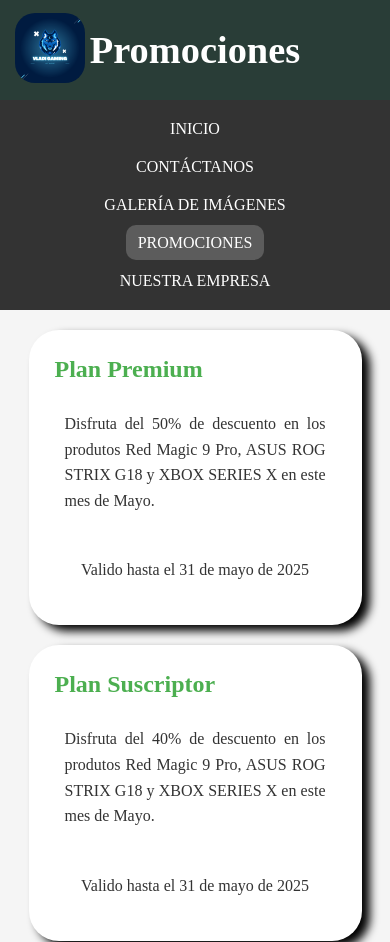
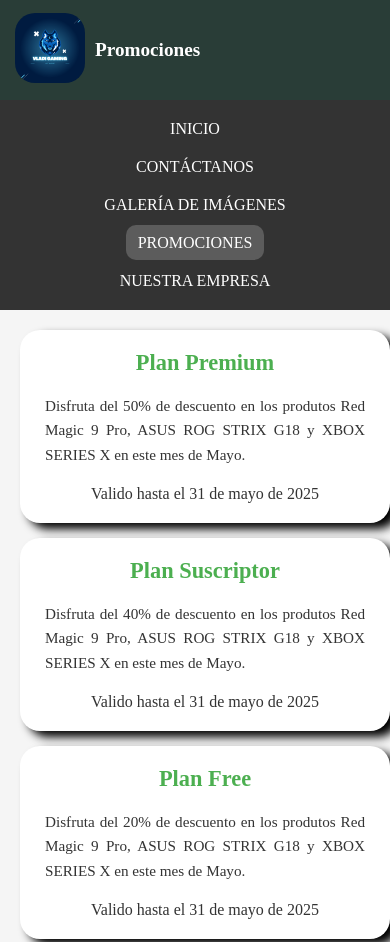
Before and after one commit to Ascencio7/Parcial-2---DPW, a plain HTML site: page tem/promociones.html in a window 390 px wide. Shown: the top 942 px of the page. Drawn offline with nearby package versions, Linux system fonts and the light colour scheme.

Commit message:
Modelo responsive movil menor a 600px

```diff
--- a/css/estilosGaleria.css
+++ b/css/estilosGaleria.css
@@ -193,18 +193,32 @@ footer .redes{
         margin: 10px 0;
     }
 
-    .galeria img{
-        width: 100%;
-        height: auto;
-    }
-
-    p, .bienvenido{
-        font-size: 1em;
-        padding: 10px;
-    }
-
     i{
         font-size: 1.8rem;
         margin: 5px;
     }
+
+    .galeria {
+        flex-direction: column;
+        align-items: center;
+        padding: 10px;
+        gap: 15px;
+    }
+
+    .galeria img {
+        width: 90%;
+        height: auto;
+        padding: 5px;
+    }
+
+    .bienvenido {
+        font-size: 1.2em;
+        padding: 10px;
+        text-align: center;
+    }
+
+    footer p {
+        font-size: 0.95em;
+    }
+
 }
--- a/css/estilosNuestraEmpresa.css
+++ b/css/estilosNuestraEmpresa.css
@@ -238,4 +238,33 @@ i:hover{
         font-size: 1.8rem;
         margin: 5px;
     }
+
+    .contenedor {
+        flex-direction: column;
+        align-items: center;
+        padding: 20px 10px;
+        gap: 15px;
+    }
+
+    .historia, .mision-vision, .valores, .empresa {
+        max-width: 100%;
+        padding: 20px;
+        margin: 0 10px;
+        border-radius: 20px;
+    }
+
+    .historia h2, .mision-vision h2, .valores h2, .empresa h2 {
+        font-size: 1.4rem;
+        text-align: center;
+    }
+
+    .historia p, .mision-vision p, .valores p, .empresa p {
+        font-size: 0.95rem;
+        padding: 0 5px;
+    }
+
+    .valores li {
+        font-size: 0.95rem;
+    }
+
 }
--- a/css/estilosPromociones.css
+++ b/css/estilosPromociones.css
@@ -218,4 +218,37 @@ i:hover{
         font-size: 1.8rem;
         margin: 5px;
     }
+
+    .promocion{
+        padding: 20px;
+        border-radius: 20px;
+        max-width: 100%;
+        margin: 0 10px;
+    }
+
+    .promocion h2{
+        font-size: 1.4rem;
+        text-align: center;
+    }
+
+    .promocion p{
+        font-size: 0.95rem;
+        text-align: justify;
+        padding: 0 5px;
+    }
+
+    .contenedor{
+        flex-direction: column;
+        align-items: center;
+        padding: 20px 10px;
+        gap: 15px;
+    }
+
+    .titulo{
+        font-size: 1.2rem;
+        text-align: center;
+        position: static;
+        transform: none;
+        margin-left: 10px;
+    }
 }
--- a/css/style.css
+++ b/css/style.css
@@ -181,8 +181,20 @@ i:hover{
 
 @media (max-width: 600px){
     header{
-        font-size: 1.2em;
-        padding: 15px;
+        flex-direction: column;
+        align-items: center;
+        height: auto;
+        text-align: center;
+    }
+
+    .titulo{
+        position: static;
+        transform: none;
+        margin-top: 10px;
+    }
+
+    .logo{
+        height: 60px;
     }
 
     nav ul{
```
Also changed, not shown: css/estilosContactos.css (+27 -0 lines).
